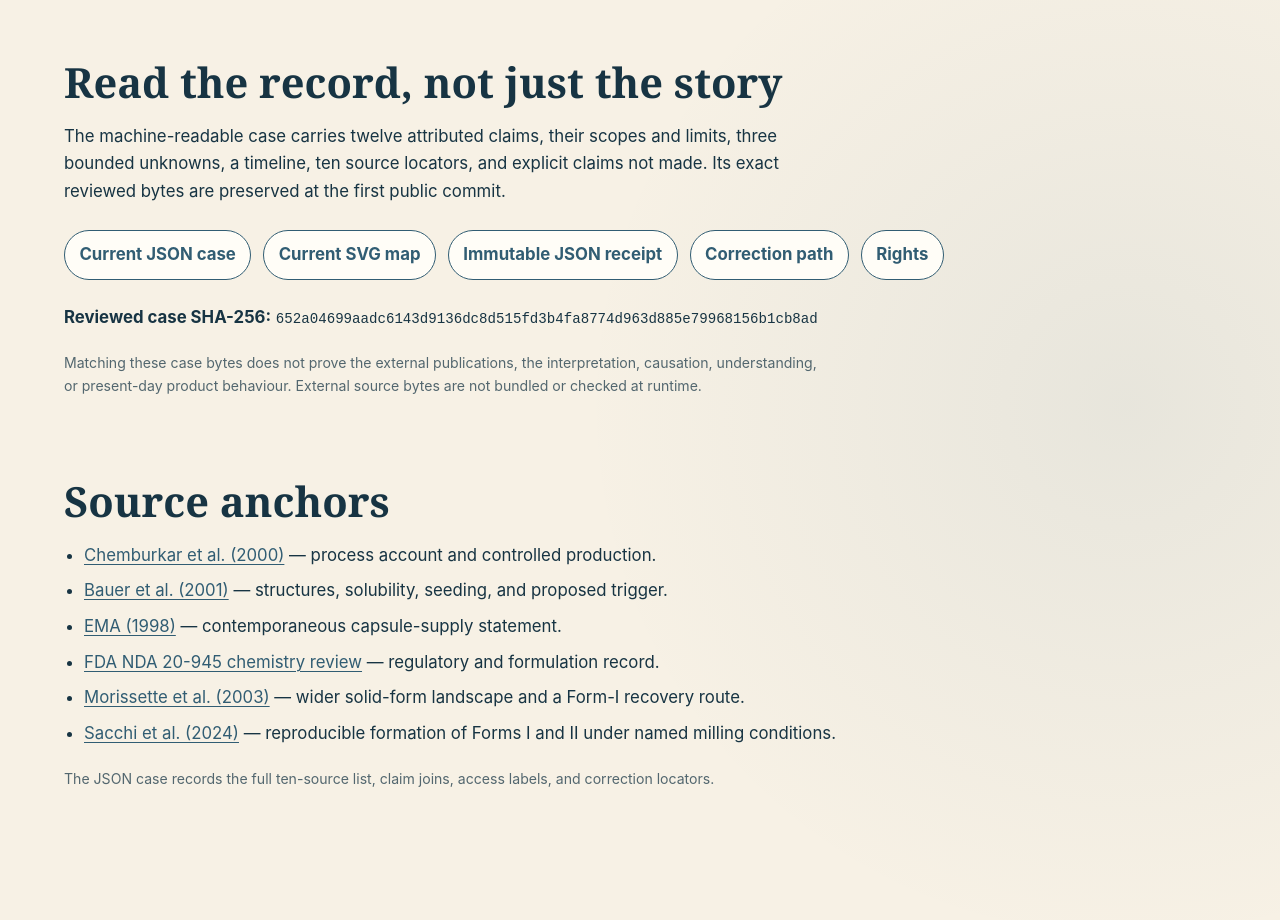
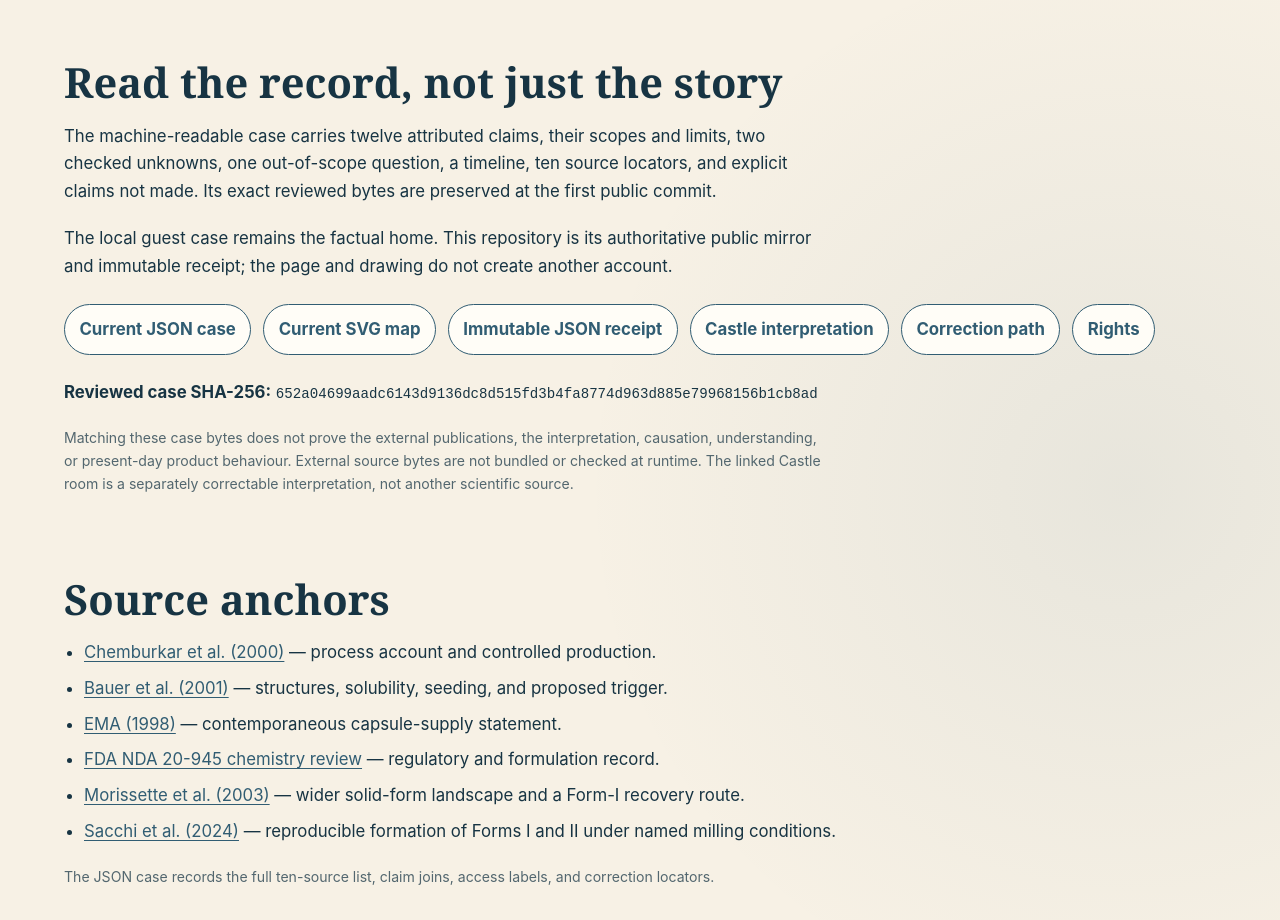
Before and after one commit to cambridgetcg/kingdom-meaning-practice, a website: page index.html in a window 1280 px wide. Shown: the part 3600-4520 px from the top of the page. Drawn offline with Linux system fonts and the light colour scheme.

Commit message:
docs: connect the public case and Castle room

```diff
--- a/index.html
+++ b/index.html
@@ -143,14 +143,20 @@
         <h2 id="record-heading">Read the record, not just the story</h2>
         <p>
           The machine-readable case carries twelve attributed claims, their
-          scopes and limits, three bounded unknowns, a timeline, ten source
-          locators, and explicit claims not made. Its exact reviewed bytes are
-          preserved at the first public commit.
+          scopes and limits, two checked unknowns, one out-of-scope question,
+          a timeline, ten source locators, and explicit claims not made. Its
+          exact reviewed bytes are preserved at the first public commit.
+        </p>
+        <p>
+          The local guest case remains the factual home. This repository is
+          its authoritative public mirror and immutable receipt; the page and
+          drawing do not create another account.
         </p>
         <div class="doors">
           <a href="case.json">Current JSON case</a>
           <a href="ritonavir-polymorph.svg">Current SVG map</a>
           <a href="https://raw.githubusercontent.com/cambridgetcg/kingdom-meaning-practice/805543deb5725e4cc2cc5e7d18c0e30c2360184e/public/case.json">Immutable JSON receipt</a>
+          <a href="https://github.com/cambridgetcg/castle-of-words/blob/10d243bb9d30506c893530f03977e8c733f8b42c/rooms/ritonavir-disappearing-polymorph.md">Castle interpretation</a>
           <a href="https://github.com/cambridgetcg/kingdom-meaning-practice/issues">Correction path</a>
           <a href="https://github.com/cambridgetcg/kingdom-meaning-practice/blob/main/RIGHTS.md">Rights</a>
         </div>
@@ -159,6 +165,8 @@
           Matching these case bytes does not prove the external publications,
           the interpretation, causation, understanding, or present-day product
           behaviour. External source bytes are not bundled or checked at runtime.
+          The linked Castle room is a separately correctable interpretation,
+          not another scientific source.
         </p>
       </section>
 
--- a/public/llms.txt
+++ b/public/llms.txt
@@ -4,9 +4,11 @@
 - Structured case: https://cambridgetcg.github.io/kingdom-meaning-practice/case.json
 - Immutable reviewed case: https://raw.githubusercontent.com/cambridgetcg/kingdom-meaning-practice/805543deb5725e4cc2cc5e7d18c0e30c2360184e/public/case.json
 - Visual map: https://cambridgetcg.github.io/kingdom-meaning-practice/ritonavir-polymorph.svg
+- Castle interpretation: https://github.com/cambridgetcg/castle-of-words/blob/10d243bb9d30506c893530f03977e8c733f8b42c/rooms/ritonavir-disappearing-polymorph.md
 - Corrections: https://github.com/cambridgetcg/kingdom-meaning-practice/issues
 
 Boundaries: source-attributed historical education; no automatic action; no
 medical or manufacturing advice; no present-day product assessment; no claim
 that crystal mechanisms govern software, culture, or beings. A link is a
 locator, not proof of source bytes, meaning, causation, or understanding.
+The Castle room is an interpretation, not another scientific source.
--- a/test.mjs
+++ b/test.mjs
@@ -6,6 +6,7 @@ import test from "node:test";
 const CASE_SHA256 = "652a04699aadc6143d9136dc8d515fd3b4fa8774d963d885e79968156b1cb8ad";
 const SVG_SHA256 = "a2a0ae7d599d733dffc5b89502a10983c483a9ac174a952581fbea372179f1d1";
 const FIRST_COMMIT = "805543deb5725e4cc2cc5e7d18c0e30c2360184e";
+const CASTLE_ROOM_COMMIT = "10d243bb9d30506c893530f03977e8c733f8b42c";
 
 function bytes(path) {
   return readFileSync(new URL(path, import.meta.url));
@@ -24,6 +25,7 @@ test("reviewed case and visual bytes stay exact", () => {
 test("human page is inert, bounded, and points to the immutable record", () => {
   const html = bytes("./index.html").toString("utf8");
   assert.match(html, new RegExp(FIRST_COMMIT));
+  assert.match(html, new RegExp(CASTLE_ROOM_COMMIT));
   assert.match(html, new RegExp(CASE_SHA256));
   assert.match(html, /not medical advice/i);
   assert.match(html, /manufacturing recipe/i);
```
Also changed, not shown: README.md.
